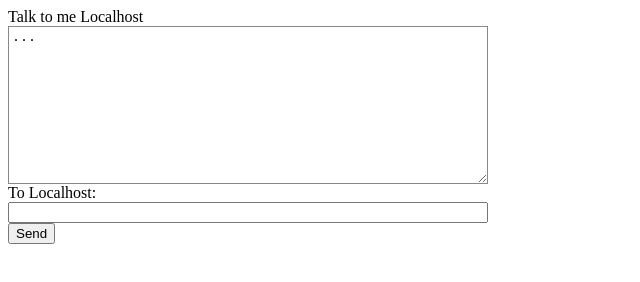
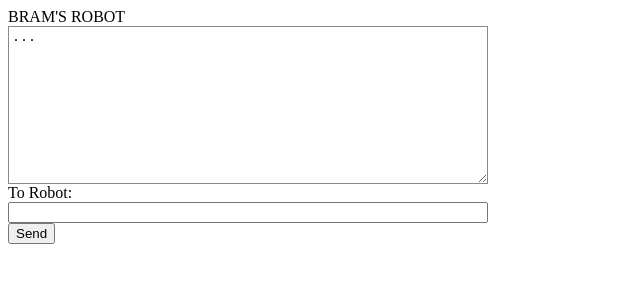
Before and after one commit to bnaus/cth2016-assignments, a website: page week3/client+server/index.html in a window 1280 px wide. Shown: the full height of the page, 0-640 px from the left. Drawn offline with nearby package versions, Linux system fonts and the light colour scheme; no server answers.

Commit message:
final commit assignment-r

```diff
--- a/week3/client+server/index.html
+++ b/week3/client+server/index.html
@@ -1,6 +1,6 @@
 <html>
 	<head>
-		<title>TALK TO ME LOCALHOST</title>
+		<title>BRAM'S ROBOT</title>
 		<style>
 		/* CSS Styling */
 #frame {
@@ -15,10 +15,13 @@
 	width: 100%;
 	}
 		</style>
+
+		<link rel="stylesheet" href="style.css">
+
 	</head>
 	<body>
 		<!-- HTML -->
-		<label>Talk to me Localhost</label>
+		<label>BRAM'S ROBOT</label>
 		<div id="frame">
 
 			<!-- text area where the conversation is displayed -->
@@ -26,7 +29,7 @@
 
 			<!-- inputs from human to send to server -->
 			<div id="inputs">
-				<label>To Localhost: </label>
+				<label>To Robot: </label>
 				<input id="text_field" type="text" onkeydown="enter_message();"/>
 				<input type="button" value="Send" onclick="send_message();"/>
 			</div>
```
Lines whose indentation alone changed are shown as unchanged.
